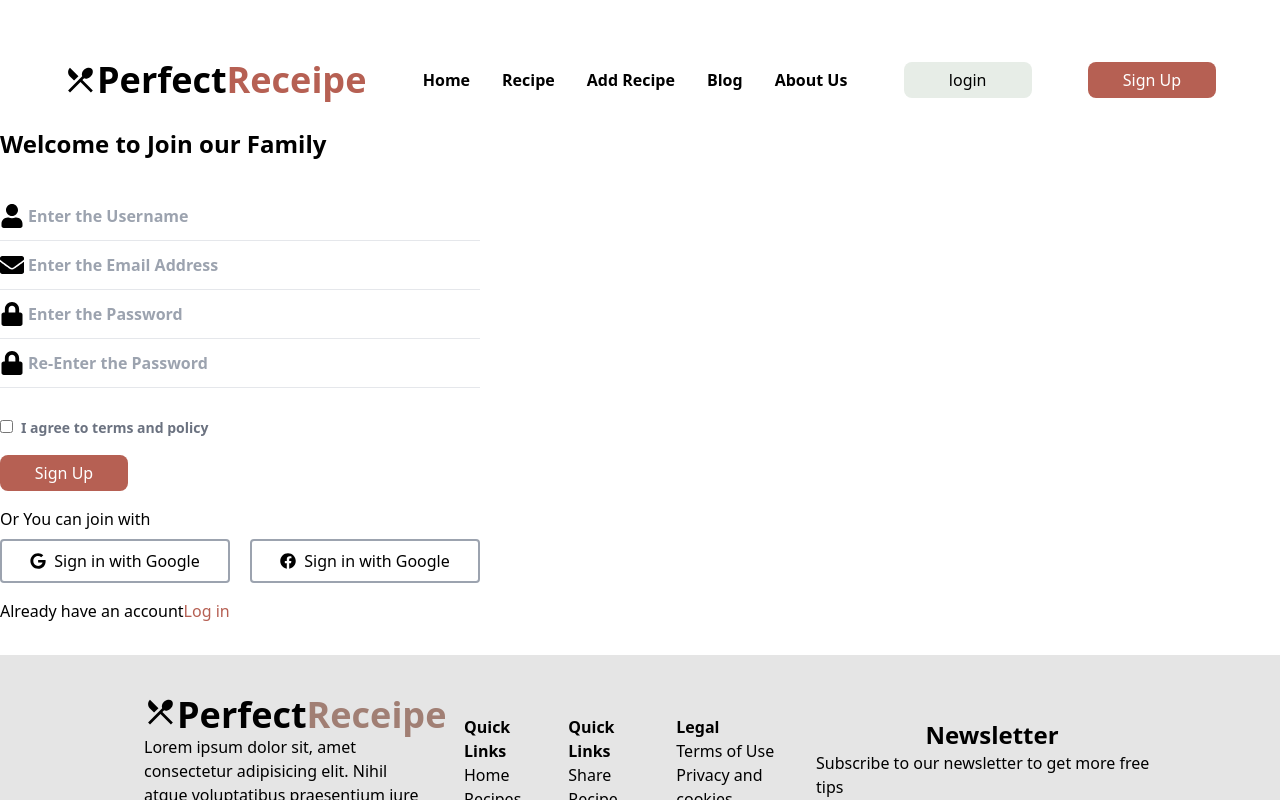
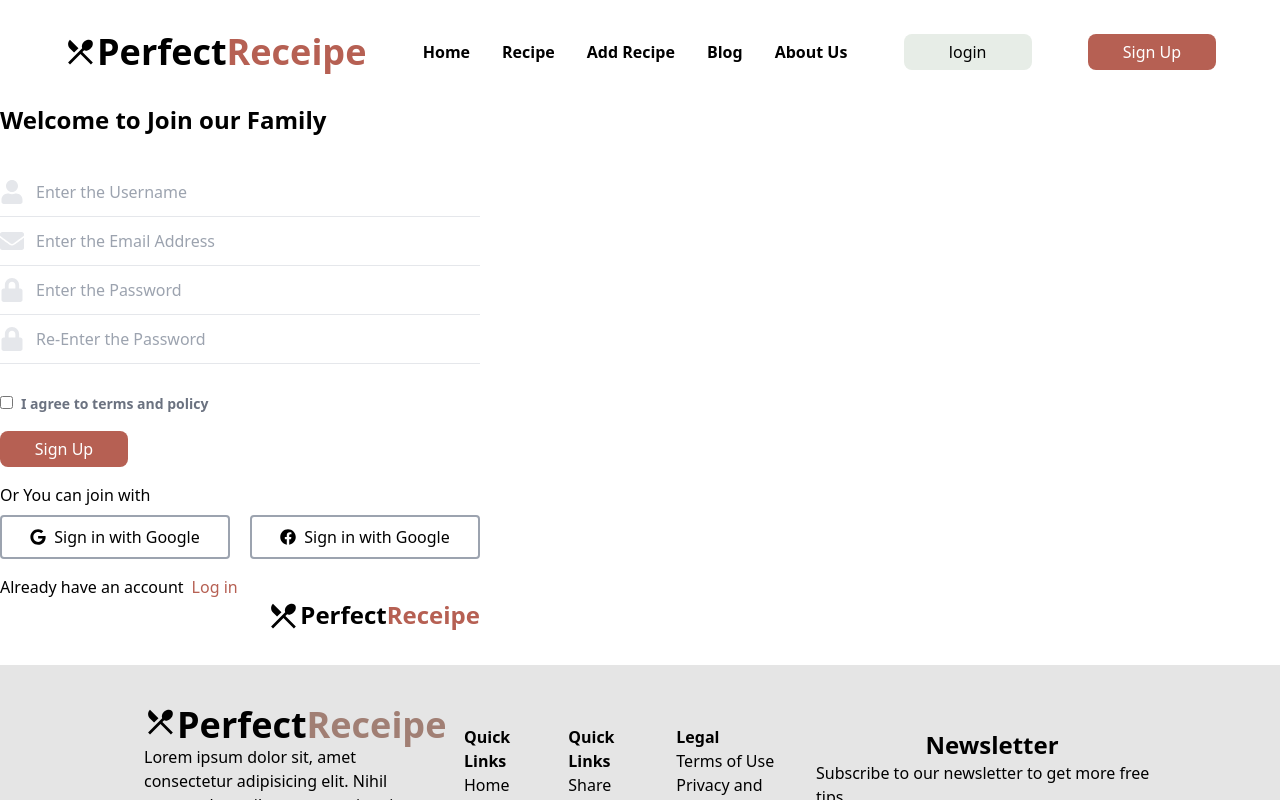
Before and after one commit to Sagar20834/ReactRecipeWebApp, a React (Vite) app: page /login in a window 1280 px wide. Shown: the top 800 px of the page. Built offline with nearby package versions, Linux system fonts and the light colour scheme.

Commit message:
SignUp Edited

```diff
--- a/src/Components/Header.jsx
+++ b/src/Components/Header.jsx
@@ -1,12 +1,11 @@
 import React from "react";
 import logocorss from "../assets/logocross.svg";
 import { Link } from "react-router-dom";
-import Login from "./LoginContainer";
 
 const Header = () => {
   return (
     <>
-      <div className="flex gap-3 justify-between items-center  min-h-24 min-w-[1024px] mx-16 mt-8 ">
+      <div className="flex gap-3 justify-between items-center  max-h-24 max-w-[1340px] mx-16 my-8 ">
         <Link to={"/"}>
           <div className="flex">
             <img src={logocorss} alt="logo" />
--- a/src/Components/LoginContainer.jsx
+++ b/src/Components/LoginContainer.jsx
@@ -2,7 +2,7 @@ import React, { useState } from "react";
 
 import image from "../assets/Loginpageimage.jpeg";
 
-import LoginPage from "./SignUpPage";
+import SignUpPage from "./SignUpPage";
 
 const LoginContainer = () => {
   const [userName, setUserName] = useState("");
@@ -11,7 +11,7 @@ const LoginContainer = () => {
       <div className="flex gap-4">
         <img src={image} alt="image" className="w-1/2 h-auto object-cover" />
 
-        <LoginPage />
+        <SignUpPage />
       </div>
     </div>
   );
--- a/src/Components/SignUpPage.jsx
+++ b/src/Components/SignUpPage.jsx
@@ -1,7 +1,8 @@
 import React, { useState } from "react";
 import { FaEnvelope, FaFacebook, FaLock, FaUser } from "react-icons/fa";
 import { FaGoogle } from "react-icons/fa6";
-import { Link } from "react-router-dom";
+import { Link, useNavigate } from "react-router-dom";
+import logocorss from "../assets/logocross.svg";
 
 const SignUpPage = () => {
   const [input, setInput] = useState({
@@ -12,6 +13,7 @@ const SignUpPage = () => {
     checkboxterm: false,
   });
 
+  const navigate = useNavigate();
   const validate = (input) => {
     if (input.username === "") alert("Please enter a username");
     else if (input.email === "") alert("Please enter the email");
@@ -32,6 +34,7 @@ const SignUpPage = () => {
         repassword: "",
         checkboxterm: false,
       });
+      navigate("/login");
     }
   };
 
@@ -63,10 +66,10 @@ const SignUpPage = () => {
       <form className="items-center max-w-full" onSubmit={handleSubmit}>
         <h1 className="text-2xl font-bold mb-8"> Welcome to Join our Family</h1>
 
-        <div className="relative flex justify-start items-center border-b-[1px]">
-          <FaUser className="w-6 h-6 absolute pointer-events-none" />
+        <div className="  border-b-[1px] flex items-center   focus-within:border-b-2 focus-within:border-[#B66053]">
+          <FaUser className="w-6 h-6 absolute pointer-events-none text-gray-200" />
           <input
-            className="h-12 w-90 ml-4 rounded w-full py-2 px-3 text-black font-semibold leading-tight focus:outline-none focus:border-b-2 focus:border-[#B66053]"
+            className="h-12 w-90 ml-6 rounded w-full py-2 px-3 text-black font-medium leading-tight focus:outline-none  "
             type="text"
             name="username"
             id="username"
@@ -75,10 +78,11 @@ const SignUpPage = () => {
             onChange={handleChange}
           />
         </div>
-        <div className="relative flex justify-start items-center border-b-[1px]">
-          <FaEnvelope className="w-6 h-6 absolute pointer-events-none" />
+
+        <div className="border-b-[1px] flex items-center   focus-within:border-b-2 focus-within:border-[#B66053]">
+          <FaEnvelope className="w-6 h-6 absolute pointer-events-none text-gray-200" />
           <input
-            className="h-12 w-90 ml-4 rounded w-full py-2 px-3 text-black font-semibold leading-tight focus:outline-none focus:border-b-2 focus:border-[#B66053]"
+            className="h-12 w-90 ml-6 rounded w-full py-2 px-3 text-black font-medium leading-tight focus:outline-none "
             type="email"
             name="email"
             id="useremail"
@@ -87,10 +91,10 @@ const SignUpPage = () => {
             onChange={handleChange}
           />
         </div>
-        <div className="relative flex justify-start items-center border-b-[1px]">
-          <FaLock className="w-6 h-6 absolute pointer-events-none" />
+        <div className="border-b-[1px] flex items-center   focus-within:border-b-2 focus-within:border-[#B66053]">
+          <FaLock className="w-6 h-6 absolute pointer-events-none text-gray-200" />
           <input
-            className="h-12 w-90 ml-4 rounded w-full py-2 px-3 text-black font-semibold leading-tight focus:outline-none focus:border-b-2 focus:border-[#B66053]"
+            className="h-12 w-90 ml-6 rounded w-full py-2 px-3 text-black font-medium leading-tight focus:outline-none"
             type="password"
             name="password"
             id="password"
@@ -99,10 +103,10 @@ const SignUpPage = () => {
             onChange={handleChange}
           />
         </div>
-        <div className="relative flex justify-start items-center border-b-[1px]">
-          <FaLock className="w-6 h-6 absolute pointer-events-none" />
+        <div className="border-b-[1px] flex items-center   focus-within:border-b-2 focus-within:border-[#B66053]">
+          <FaLock className="w-6 h-6 absolute pointer-events-none text-gray-200" />
           <input
-            className="h-12 w-90 ml-4 rounded w-full py-2 px-3 text-black font-semibold leading-tight focus:outline-none focus:border-b-2 focus:border-[#B66053]"
+            className="h-12 w-90 ml-6 rounded w-full py-2 px-3 text-black font-medium leading-tight focus:outline-none "
             type="password"
             name="repassword"
             id="repassword"
@@ -145,10 +149,16 @@ const SignUpPage = () => {
       </div>
       <p className="mt-4">
         Already have an account
-        <Link to={"/login"} className="text-[#B66053]">
+        <Link to={"/login"} className="text-[#B66053] ml-2">
           Log in
         </Link>
       </p>
+      <div className="flex justify-end">
+        <img src={logocorss} alt="logo" />
+        <p className=" text-2xl font-bold">
+          Perfect<span className=" text-[#B66053] ">Receipe</span>
+        </p>
+      </div>
     </div>
   );
 };
```
